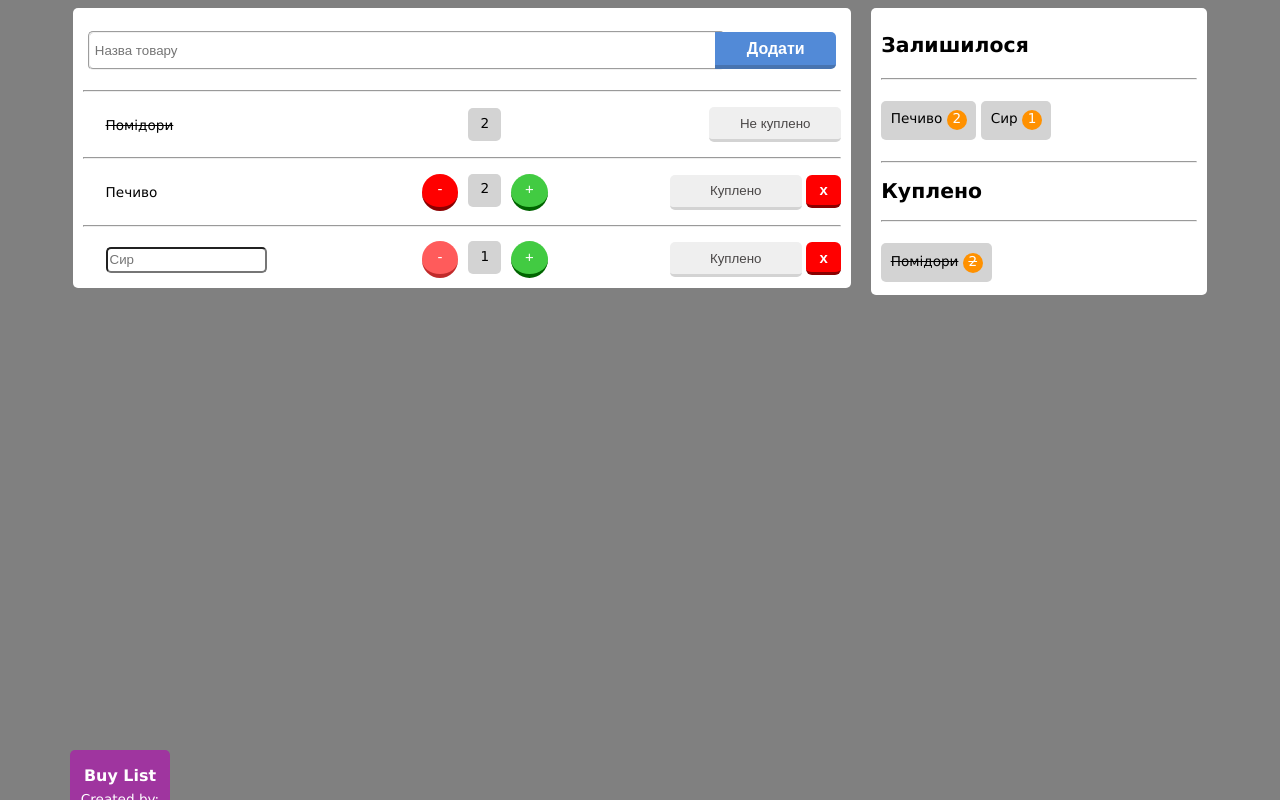
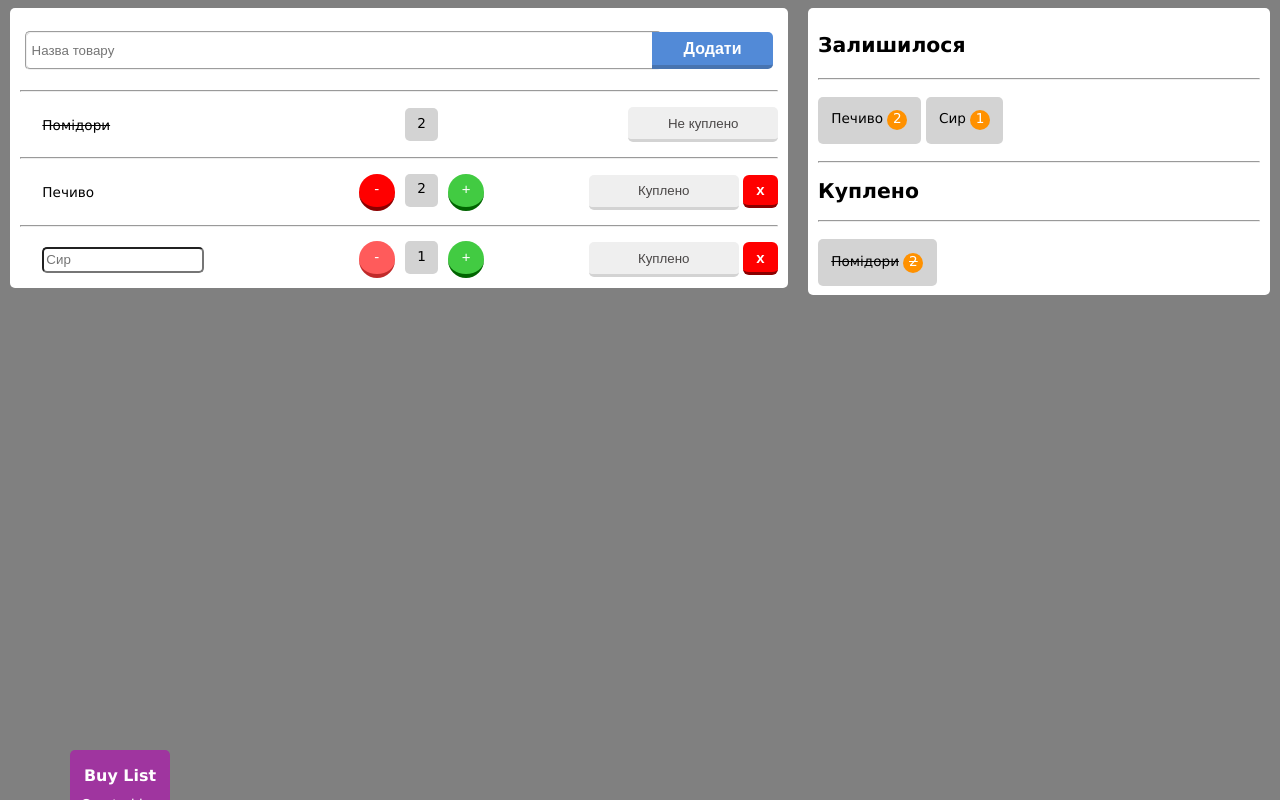
Before and after one commit to filozopdasha/lab2, a plain HTML site: page index.html in a window 1280 px wide. Drawn offline with Linux system fonts and the light colour scheme.

Commit message:
final version

```diff
--- a/index.html
+++ b/index.html
@@ -35,7 +35,7 @@
         <div class="block">
             <span class="amount-gray">2</span>
         </div>
-    <div class="Bblock">
+    <div class="buttonblock">
         <button class="buy tooltip" data-tooltip="not bought" >Не куплено</button>
     </div>
 </section>
@@ -52,7 +52,7 @@
         <span class="tooltip" data-tooltip="add product">+</span>
         </div>
        </div>
-    <div class="Bblock">
+    <div class="buttonblock">
         <button class="buy tooltip" data-tooltip="bought">Куплено</button>
         <div class="cross">
         <span class="tooltip" data-tooltip="delete">x</span>
@@ -74,7 +74,7 @@
         <span class="tooltip" data-tooltip="add product">+</span>
         </div>
        </section>
-       <section class="Bblock">
+       <section class="buttonblock">
         <button class="buy tooltip" data-tooltip="bought">Куплено</button>
         <div class="cross">
         <span class="tooltip" data-tooltip="delete">x</span>
--- a/main.css
+++ b/main.css
@@ -17,7 +17,7 @@ body{
 	padding: 10px;
 	border-radius: 5px;
 	height: 267px;
-	width: 25%;
+	width: 35%;
 }
 
 .container {
@@ -71,7 +71,7 @@ body{
 	display:flex;
 	justify-content: center;
 }
-.Bblock{
+.buttonblock{
 	width: 29%;
 	text-align: right;
 }
@@ -92,8 +92,6 @@ body{
 	padding: 3%;
 	border-radius: 5px;
 	text-align: center;
-
-
 }
 
 .red-minus{
@@ -158,7 +156,7 @@ background-color: red;
 	border: none;
 	border-bottom: solid lightgray;
 	height: 35px;
-	width: 60%;
+	width: 68%;
 	padding: 5px;
 	border-radius: 5px;
 	text-align: center;
@@ -246,7 +244,7 @@ background-color: red;
 	}
 	.badge{
 	  background-color: white;
-	  border: 3px solid black;
+	  border: 3px solid rgb(159, 53, 159);
 	  height: 85px;
 	}
 	.badge .creator-name, .badge .creator-name{
@@ -259,7 +257,7 @@ background-color: red;
   }
   .my-name{
 	position: relative;
-	top:-10px;
+	top:-5px;
   }
 
   .starter-line{
```
